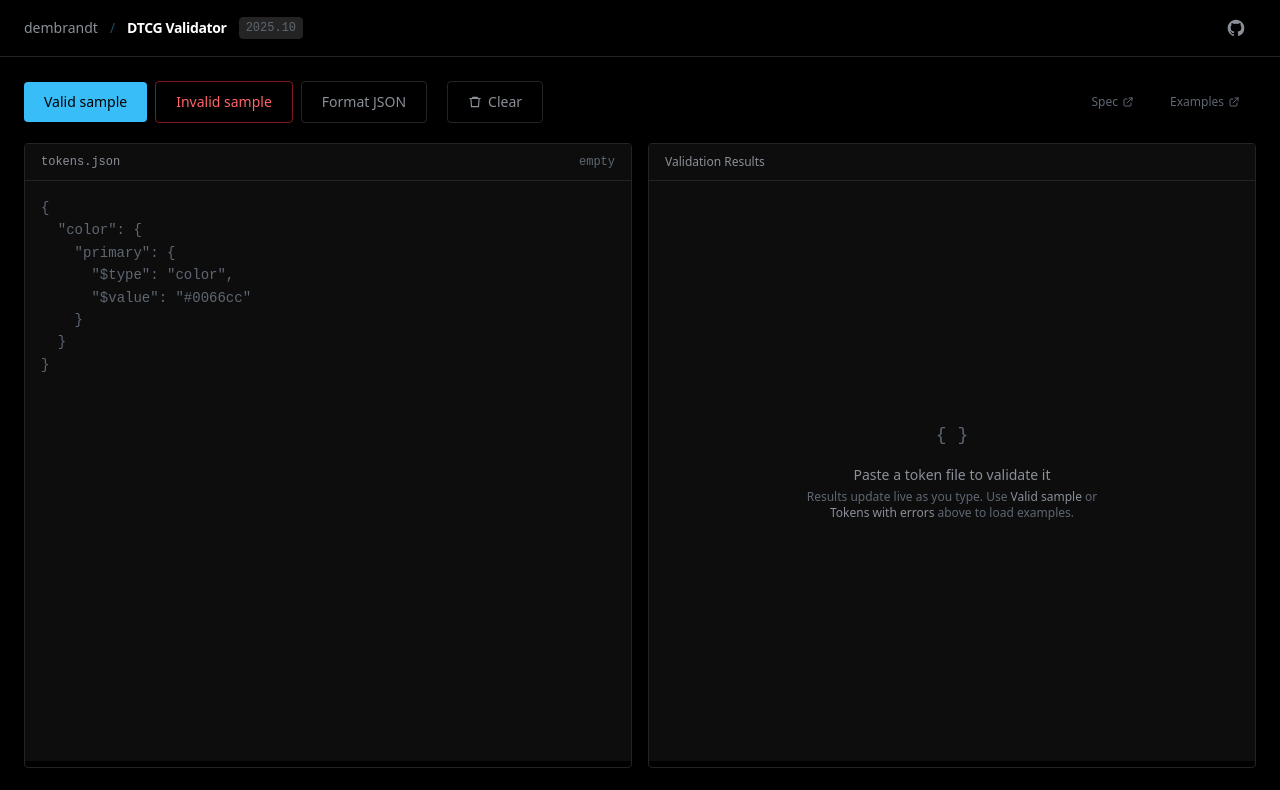
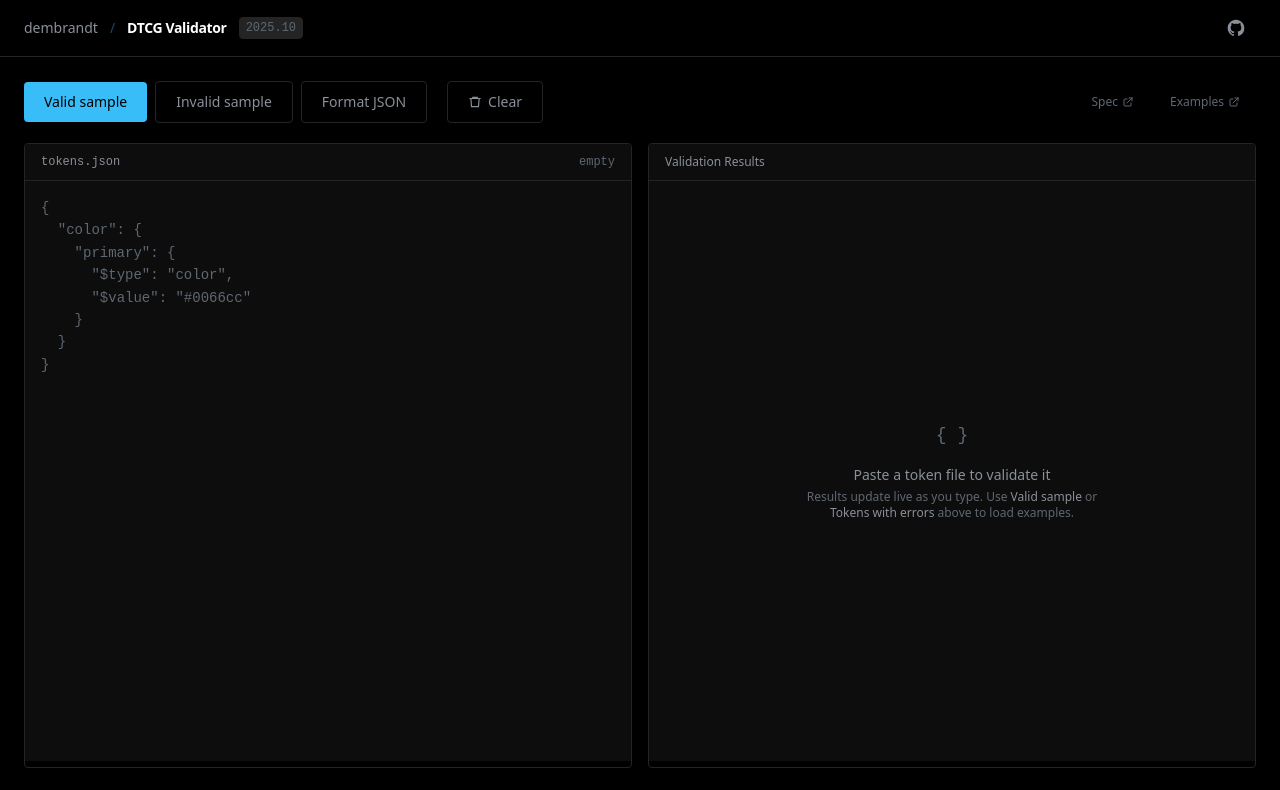
Before and after one commit to dembrandt/dtcg-validator, a React (Vite) app: page / in a window 1280 px wide. Shown: the top 790 px of the page. Built offline with nearby package versions, Linux system fonts and the light colour scheme.

Commit message:
style: tone down invalid sample button to match dembrandt ghost style

```diff
--- a/src/App.jsx
+++ b/src/App.jsx
@@ -181,7 +181,7 @@ function App() {
           <button
             onClick={() => setTokenInput(invalidSample)}
             title="Load a token file with intentional errors to see how validation works"
-            className="text-sm px-5 py-2.5 rounded font-medium transition-colors bg-transparent text-red-400 border border-red-900 hover:bg-red-950/40"
+            className="text-sm px-5 py-2.5 rounded font-medium transition-colors bg-transparent text-content-secondary border border-border hover:bg-surface-card hover:text-content-primary"
           >
             Invalid sample
           </button>
```
